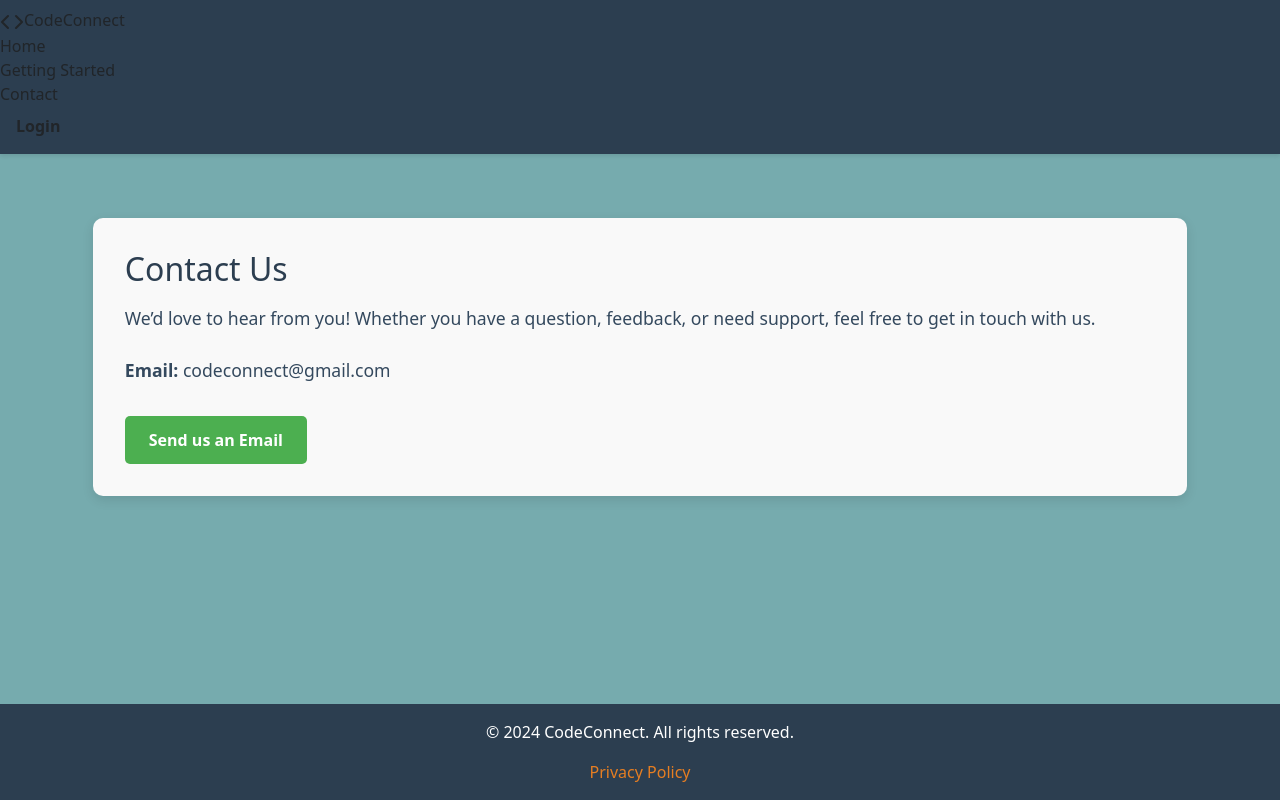
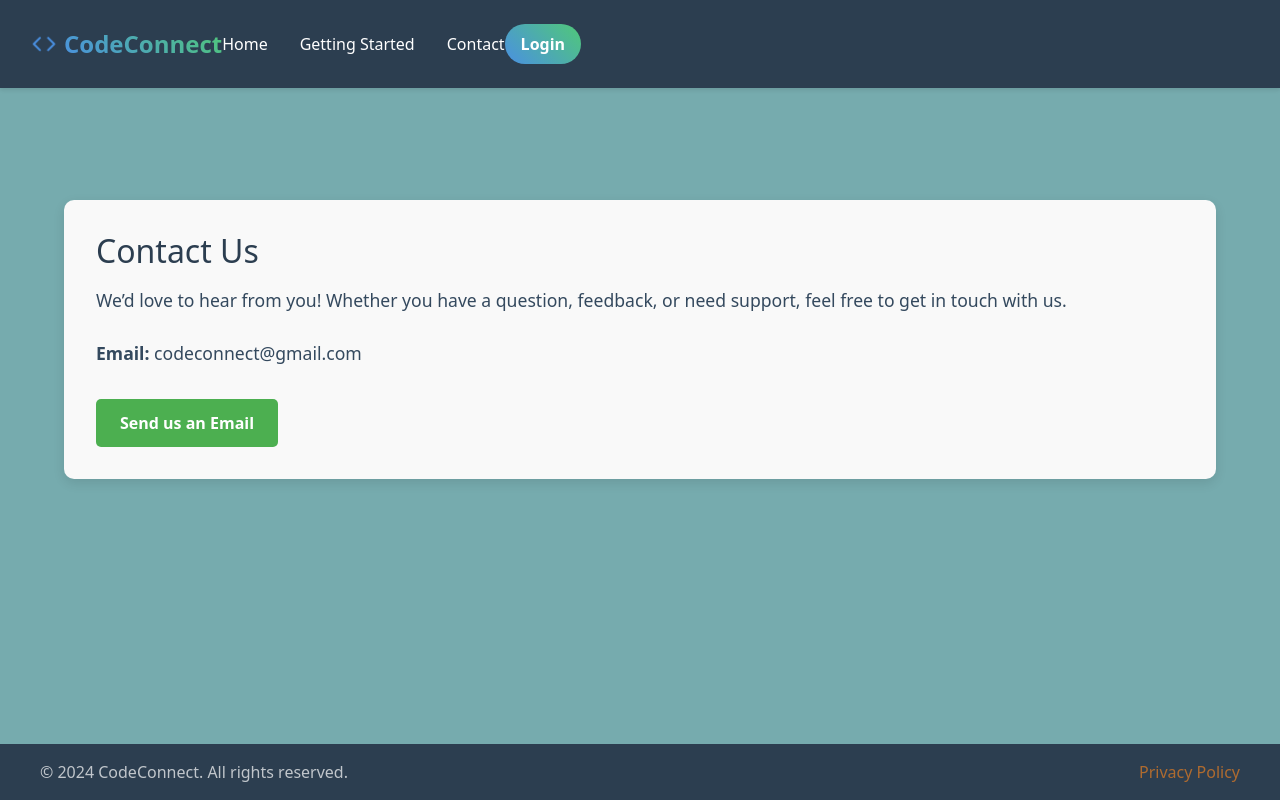
Before and after one commit to vineett09/codeconnect_frontend, a React (Create React App) app: page /contact in a window 1280 px wide. Built offline with nearby package versions, Linux system fonts and the light colour scheme; no server answers.

Commit message:
Update Layout.css

```diff
--- a/src/styles/Layout.css
+++ b/src/styles/Layout.css
@@ -1,195 +1,229 @@
+:root {
+  --primary-color: #4a90e2;
+  --secondary-color: #50c878;
+  --background-color: #1a1a2e;
+  --text-color: #ffffff;
+  --accent-color: #ff6b6b;
+  --gradient-start: #4a90e2;
+  --gradient-end: #50c878;
+}
+
+body {
+  background-color: var(--background-color);
+  color: var(--text-color);
+  font-family: 'Poppins', sans-serif;
+  margin: 0;
+  padding: 0;
+  overflow-x: hidden;
+}
+
 .layout-container {
+  min-height: 100vh;
   display: flex;
   flex-direction: column;
-  min-height: 100vh;
 }
 
+/* Navbar Styles */
 .navbar {
-  background-color: #000;
-  padding: 1rem;
-  position: sticky;
-  top: 0;
-  z-index: 100;
+  background: rgba(26, 26, 46, 0.8);
+  backdrop-filter: blur(10px);
+  position: fixed;
   width: 100%;
+  z-index: 1000;
+  transition: all 0.3s ease;
+}
+
+.navbar-content {
+  display: flex;
+  justify-content: space-between;
+  align-items: center;
+  padding: 1rem 2rem;
+}
+
+.brand {
   display: flex;
   align-items: center;
-  justify-content: space-between;
+  gap: 0.5rem;
 }
 
-.logo {
-  width: 220px;
-  height: auto;
-  margin-bottom: 18px; /* Add some spacing below the logo */
-  margin-top: 10px;
-  margin-left: 10px;
+.brand-icon {
+  color: var(--primary-color);
+  animation: pulse 2s infinite;
 }
 
-.nav-menu {
-  list-style: none;
-  margin: 0;
-  padding: 0;
+.brand-text {
+  font-size: 1.5rem;
+  font-weight: 700;
+  background: linear-gradient(45deg, var(--gradient-start), var(--gradient-end));
+  -webkit-background-clip: text;
+  -webkit-text-fill-color: transparent;
+}
+
+.nav-links {
   display: flex;
   gap: 2rem;
+  color: var(--text-color);
 }
 
-.nav-menu li {
-  display: inline;
+.nav-link {
+  color: var(--text-color);
+  text-decoration: none;
+  font-weight: 500;
+  position: relative;
+  transition: color 0.3s ease;
 }
 
-.nav-menu a {
-  color: white;
-  text-decoration: none;
-  font-size: 1.2rem;
-  transition: color 0.3s ease-in-out;
+.nav-link::after {
+  content: '';
+  position: absolute;
+  width: 0;
+  height: 2px;
+  bottom: -5px;
+  left: 0;
+  background-color: var(--accent-color);
+  transition: width 0.3s ease;
 }
 
-.nav-menu a:hover {
-  color: #FC6736;
+.nav-link:hover::after {
+  width: 100%;
 }
 
-.dropdown {
-  position: relative;
-  display: inline-block;
+.auth-button {
+  background: linear-gradient(45deg, var(--gradient-start), var(--gradient-end));
+  color: var(--text-color);
+  padding: 0.5rem 1rem;
+  border-radius: 25px;
+  text-decoration: none;
+  font-weight: 600;
+  transition: all 0.3s ease;
 }
 
-.dropbtn {
-  background-color: white;
-  color: #000;
-  padding: 8px;
-  font-size: 16px;
-  border: none;
-  cursor: pointer;
-  margin-left: 10px;
-  border-radius: 5px;
+.auth-button:hover {
+  transform: translateY(-3px);
+  box-shadow: 0 4px 15px rgba(74, 144, 226, 0.3);
 }
 
-.dropdown-content {
-  display: none;
-  position: absolute;
-  background-color: #C7EEFF;
-  min-width: 160px;
-  box-shadow: 0px 8px 16px 0px rgba(0,0,0,0.2);
-  z-index: 1;
-  right: 0;
-  border-radius: 5px;
-  opacity: 0;
-  transition: opacity 0.3s ease-in-out;
+.user-menu {
+  display: flex;
+  align-items: center;
+  gap: 1rem;
 }
 
-.dropdown-content a,
-.dropdown-content button {
-  color: black;
-  padding: 12px 16px;
+.welcome-text {
+  color: var(--text-color);
+}
+
+.menu-dropdown {
+  position: relative;
+}
+
+.menu-trigger {
+  background: none;
+  border: none;
+  color: var(--text-color);
+  cursor: pointer;
+}
+
+.menu-items {
+  position: absolute;
+  right: 0;
+  top: 100%;
+  background: rgba(26, 26, 46, 0.9);
+  border-radius: 5px;
+  padding: 0.5rem;
+  display: none;
+  width: 200px; /* Adjust the width as needed */
+}
+
+
+.menu-dropdown:hover .menu-items {
+  display: block;
+}
+
+.menu-items a,
+.menu-items button {
+  display: block;
+  padding: 0.5rem 1rem;
+  color: var(--text-color);
   text-decoration: none;
-  display: block;
   background: none;
   border: none;
   width: 100%;
   text-align: left;
-  border-radius: 5px;
+  cursor: pointer;
 }
 
-.dropdown-content a:hover,
-.dropdown-content button:hover {
-  background-color: #0077C0;
+.menu-items a:hover,
+.menu-items button:hover {
+  background: rgba(255, 255, 255, 0.1);
 }
 
-.dropdown:hover .dropdown-content {
-  display: block;
+/* Content Styles */
+.content {
+  flex: 1;
+  padding-top: 80px; /* Adjust based on navbar height */
+  background-color: #76ABAE;
+}
+
+/* Footer Styles */
+.footer {
+  background: rgba(26, 26, 46, 0.8);
+  padding: 2rem;
+  text-align: center;
+}
+
+.footer-content {
+  display: flex;
+  justify-content: space-between;
+  align-items: center;
+  max-width: 1200px;
+  margin: 0 auto;
+}
+
+.footer p {
+  margin: 0;
+  opacity: 0.7;
+  color: var(--text-color);
+}
+
+.footer a {
+  color: var(--text-color);
+  text-decoration: none;
+  opacity: 0.7;
+  transition: opacity 0.3s ease;
+}
+
+.footer a:hover {
   opacity: 1;
 }
 
-.dropdown-item {
-  background: none;
-  border: none;
-  color: black;
-  padding: 12px 16px;
-  text-align: left;
-  width: 100%;
-  cursor: pointer;
-  border-radius: 5px;
+/* Animations */
+@keyframes pulse {
+  0% {
+    transform: scale(1);
+  }
+  50% {
+    transform: scale(1.1);
+  }
+  100% {
+    transform: scale(1);
+  }
 }
 
-.dropdown-item:hover {
-  background-color: #ddd;
+/* Responsive Design */
+@media (max-width: 768px) {
+  .navbar-content {
+    flex-direction: column;
+    padding: 1rem;
+  }
+
+  .nav-links {
+    margin-top: 1rem;
+    flex-direction: column;
+    gap: 1rem;
+  }
+
+  .auth-section {
+    margin-top: 1rem;
+  }
 }
-
-.auth-button {
-  display: flex;
-  align-items: center;
-}
-
-.user-info {
-  display: flex;
-  align-items: center;
-  gap: 1rem;
-  position: relative;
-}
-
-.cta-button {
-  background-color: #EBD3F8;
-  color: #282c34;
-  padding: 0.5rem 1rem;
-  border: none;
-  border-radius: 5px;
-  cursor: pointer;
-  font-size: 1rem;
-  transition: background-color 0.3s ease-in-out;
-}
-
-.cta-button:hover {
-  background-color: #21a1f1;
-}
-
-.layout-container {
-  display: flex;
-  flex-direction: column;
-  min-height: 100vh;
-  margin: 0;
-}
-
-.content {
-  flex: 1;  /* This will make sure the content takes up the available space */
-  padding: 2rem;
-  margin: 0;  /* Ensure no margins */
-  background-color: #76ABAE; /* Match the background color to avoid white space */
-}
-
-.footer {
-  background-color: #222831;
-  color: white;
-  padding: 1rem;
-  text-align: center;
-  width: 100%;
-  margin-top: auto;  /* Push the footer to the bottom */
-}
-
-.auth-button .cta-button-up {
-  background-color: #4CAF50; /* Green background */
-  color: white; /* White text */
-  border: none; /* Remove border */
-  padding: 10px 20px; /* Padding for a comfortable size */
-  font-size: 16px; /* Slightly larger text for readability */
-  font-weight: 600; /* Bold text */
-  border-radius: 25px; /* Rounded corners */
-  cursor: pointer; /* Pointer cursor on hover */
-  transition: background-color 0.3s ease, box-shadow 0.3s ease; /* Smooth transition */
-  box-shadow: 0 4px 6px rgba(0, 0, 0, 0.1); /* Subtle shadow for depth */
-  margin-right: 20px;
-}
-
-.auth-button .cta-button-up:hover {
-  background-color: #45a049; /* Slightly darker green on hover */
-  box-shadow: 0 6px 8px rgba(0, 0, 0, 0.15); /* More pronounced shadow on hover */
-}
-
-.auth-button .cta-button-up:active {
-  background-color: #388e3c; /* Even darker green on click */
-  box-shadow: 0 2px 4px rgba(0, 0, 0, 0.1); /* Reduced shadow on click */
-  transform: translateY(2px); /* Slight downward movement on click */
-}
-
-.auth-button .cta-button-up:focus {
-  outline: none; /* Remove default focus outline */
-  box-shadow: 0 0 0 3px rgba(72, 182, 72, 0.5); /* Custom focus ring */
-}
```
